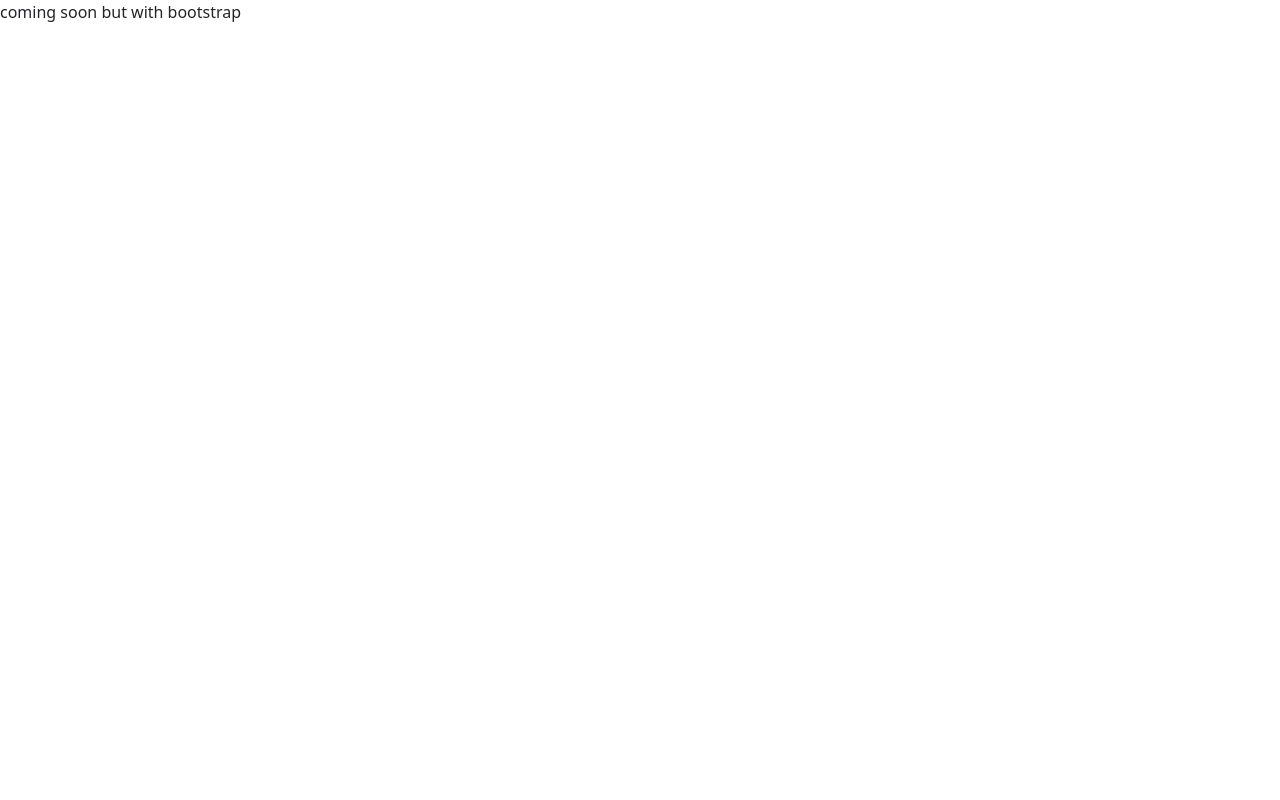
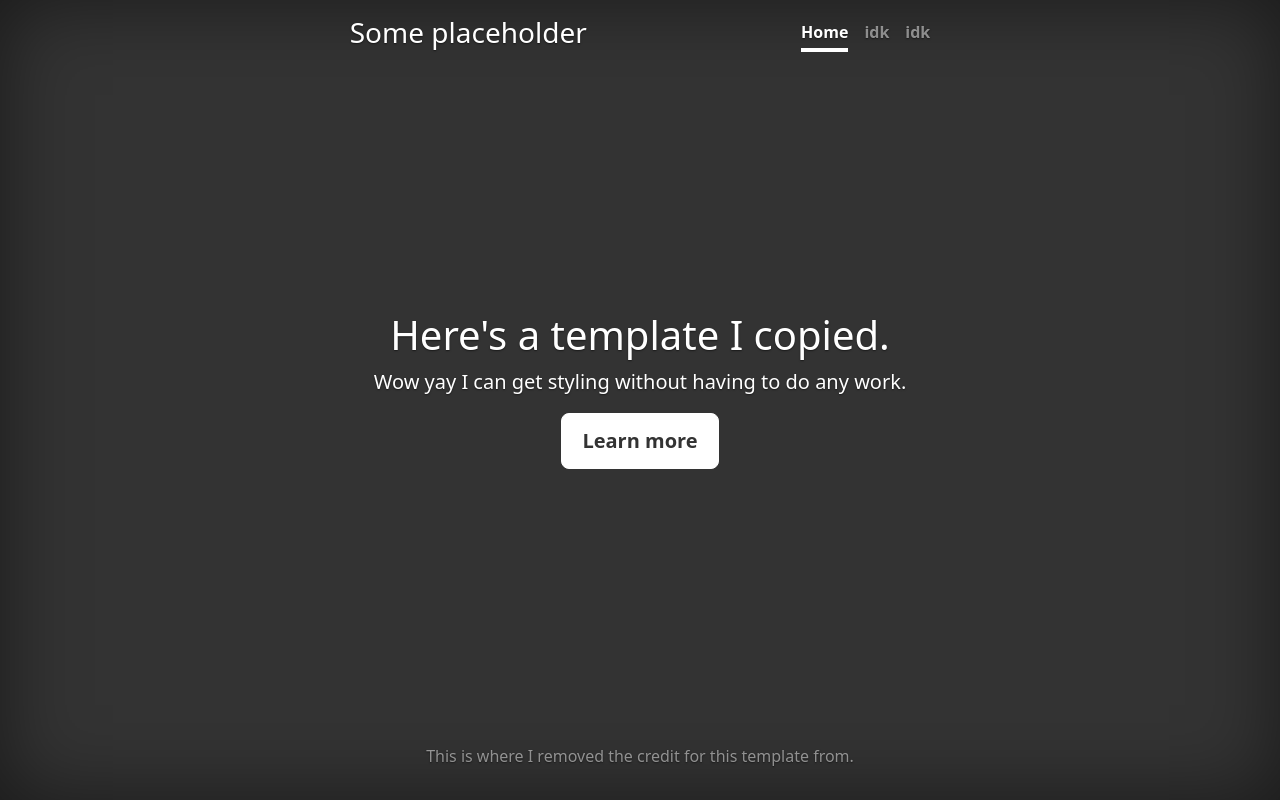
Before and after one commit to nycan/nycan.github.io, a plain HTML site: page index.html in a window 1280 px wide. Drawn offline with nearby package versions, Linux system fonts and the light colour scheme.

Commit message:
add a cover page template

```diff
--- a/index.html
+++ b/index.html
@@ -5,9 +5,46 @@
     <meta name="viewport" content="width=device-width, initial-scale=1.0">
     <title>Test</title>
     <link href="https://cdn.jsdelivr.net/npm/bootstrap@5.3.2/dist/css/bootstrap.min.css" rel="stylesheet" integrity="sha384-T3c6CoIi6uLrA9TneNEoa7RxnatzjcDSCmG1MXxSR1GAsXEV/Dwwykc2MPK8M2HN" crossorigin="anonymous">
+    <link href="style.css" rel="stylesheet">
 </head>
-<body>
-    coming soon but with bootstrap
-    <script src="https://cdn.jsdelivr.net/npm/bootstrap@5.3.2/dist/js/bootstrap.bundle.min.js" integrity="sha384-C6RzsynM9kWDrMNeT87bh95OGNyZPhcTNXj1NW7RuBCsyN/o0jlpcV8Qyq46cDfL" crossorigin="anonymous"></script>
+<body class="text-center">
+
+    <div class="cover-container d-flex h-100 p-3 mx-auto flex-column">
+      <header class="masthead mb-auto">
+        <div class="inner">
+          <h3 class="masthead-brand">Some placeholder</h3>
+          <nav class="nav nav-masthead justify-content-center">
+            <a class="nav-link active" href="#">Home</a>
+            <a class="nav-link" href="#">idk</a>
+            <a class="nav-link" href="#">idk</a>
+          </nav>
+        </div>
+      </header>
+
+      <main role="main" class="inner cover">
+        <h1 class="cover-heading">Here's a template I copied.</h1>
+        <p class="lead">Wow yay I can get styling without having to do any work.</p>
+        <p class="lead">
+          <a href="#" class="btn btn-lg btn-secondary">Learn more</a>
+        </p>
+      </main>
+
+      <footer class="mastfoot mt-auto">
+        <div class="inner">
+          <p>This is where I removed the credit for this template from.</p>
+        </div>
+      </footer>
+    </div>
+
+
+    <!-- Bootstrap core JavaScript
+    ================================================== -->
+    <!-- Placed at the end of the document so the pages load faster -->
+    <script src="https://code.jquery.com/jquery-3.2.1.slim.min.js" integrity="sha384-KJ3o2DKtIkvYIK3UENzmM7KCkRr/rE9/Qpg6aAZGJwFDMVNA/GpGFF93hXpG5KkN" crossorigin="anonymous"></script>
+    <script>window.jQuery || document.write('<script src="../../assets/js/vendor/jquery-slim.min.js"><\/script>')</script>
+    <script src="../../assets/js/vendor/popper.min.js"></script>
+    <script src="../../dist/js/bootstrap.min.js"></script>
+
+
 </body>
 </html>
--- /dev/null
+++ b/style.css
@@ -0,0 +1,110 @@
+/*
+ * Globals
+ */
+
+/* Links */
+a,
+a:focus,
+a:hover {
+  color: #fff;
+}
+
+/* Custom default button */
+.btn-secondary,
+.btn-secondary:hover,
+.btn-secondary:focus {
+  color: #333;
+  text-shadow: none; /* Prevent inheritance from `body` */
+  background-color: #fff;
+  border: .05rem solid #fff;
+}
+
+
+/*
+ * Base structure
+ */
+
+html,
+body {
+  height: 100%;
+  background-color: #333;
+}
+
+body {
+  display: -ms-flexbox;
+  display: -webkit-box;
+  display: flex;
+  -ms-flex-pack: center;
+  -webkit-box-pack: center;
+  justify-content: center;
+  color: #fff;
+  text-shadow: 0 .05rem .1rem rgba(0, 0, 0, .5);
+  box-shadow: inset 0 0 5rem rgba(0, 0, 0, .5);
+}
+
+.cover-container {
+  max-width: 42em;
+}
+
+
+/*
+ * Header
+ */
+.masthead {
+  margin-bottom: 2rem;
+}
+
+.masthead-brand {
+  margin-bottom: 0;
+}
+
+.nav-masthead .nav-link {
+  padding: .25rem 0;
+  font-weight: 700;
+  color: rgba(255, 255, 255, .5);
+  background-color: transparent;
+  border-bottom: .25rem solid transparent;
+}
+
+.nav-masthead .nav-link:hover,
+.nav-masthead .nav-link:focus {
+  border-bottom-color: rgba(255, 255, 255, .25);
+}
+
+.nav-masthead .nav-link + .nav-link {
+  margin-left: 1rem;
+}
+
+.nav-masthead .active {
+  color: #fff;
+  border-bottom-color: #fff;
+}
+
+@media (min-width: 48em) {
+  .masthead-brand {
+    float: left;
+  }
+  .nav-masthead {
+    float: right;
+  }
+}
+
+
+/*
+ * Cover
+ */
+.cover {
+  padding: 0 1.5rem;
+}
+.cover .btn-lg {
+  padding: .75rem 1.25rem;
+  font-weight: 700;
+}
+
+
+/*
+ * Footer
+ */
+.mastfoot {
+  color: rgba(255, 255, 255, .5);
+}
```
Also changed, not shown: 1 other file.
